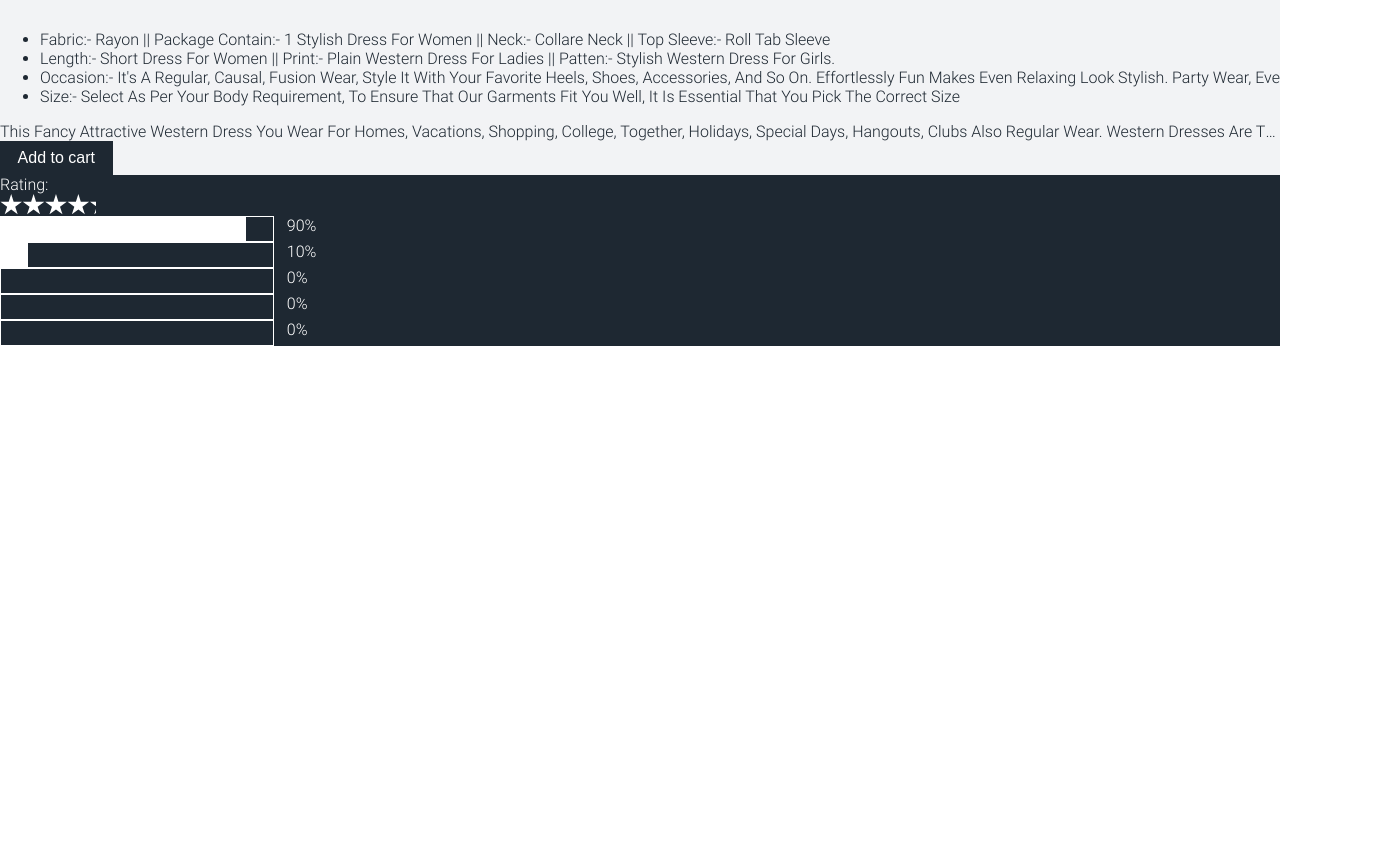
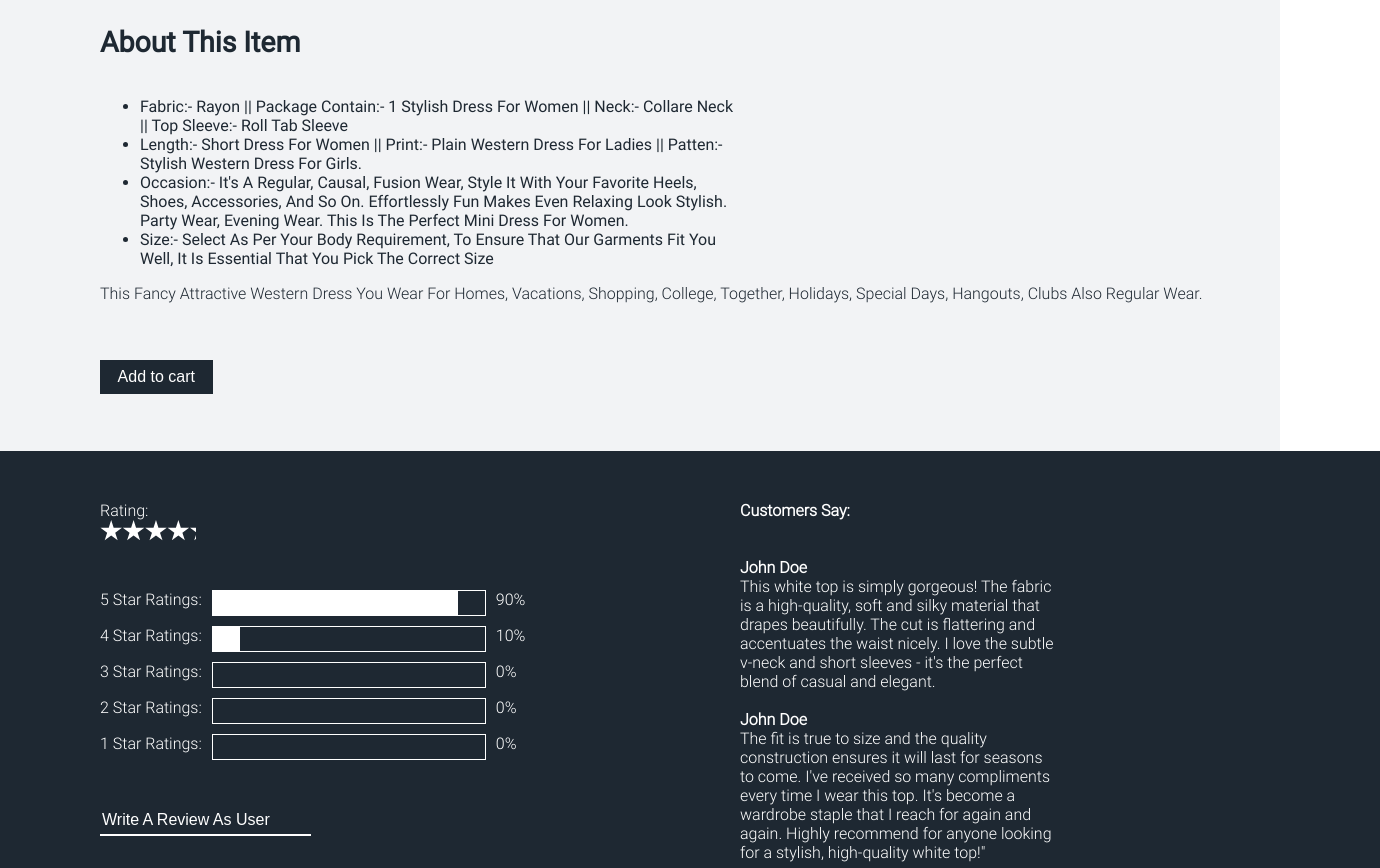
Before and after one commit to ArtConnoisseur/wrap-zip, a Next.js app: page /product-page in a window 1280 px wide. Shown: the part 580-1448 px from the top of the page, 1380 px wide, since content can reach past the window. Before the commit the page ends 926 px from the top, so only its background shows below. Built offline with nearby package versions, Linux system fonts and the light colour scheme.

Commit message:
product page basically done just picture left

```diff
--- a/src/app/components/ratings/ratings.css
+++ b/src/app/components/ratings/ratings.css
@@ -26,5 +26,23 @@
 
 .bar-parent-contianer {
     display: flex;
-    gap: 1%;
+    gap: 10px 10px;
 }
+.rating-bar{
+padding: 0.625rem;
+flex-direction: column;
+/* gap: 0.9375rem ; */
+gap: 5px 5px;
+}
+.rating-bar1{
+    display: flex;
+    gap: 15px 10px;
+    padding-top: 10px;
+    padding-bottom: ;
+}
+.Stars-Ratings{
+    display: flex;
+}
+.ratings{
+    padding-bottom: 50px;
+}
--- a/src/app/components/ratings/ratings.js
+++ b/src/app/components/ratings/ratings.js
@@ -52,11 +52,11 @@ function RatingBars( {five = 0, four = 0, three = 0, two = 0, one = 0} ) {
     } else {
         return (
             <div className='rating-bars'>
-                <Bar percent={five} />
-                <Bar percent={four} />
-                <Bar percent={three} />
-                <Bar percent={two} />
-                <Bar percent={one} />
+                <div className='rating-bar1'>5 Star Ratings:<Bar percent={five} /></div>
+                <div className='rating-bar1'>4 Star Ratings:<Bar percent={four} /></div>
+                <div className='rating-bar1'>3 Star Ratings:<Bar percent={three} /></div>
+                <div className='rating-bar1'>2 Star Ratings:<Bar percent={two} /></div>
+                <div className='rating-bar1'>1 Star Ratings:<Bar percent={one} /></div>
             </div>
         )
     }
@@ -65,9 +65,14 @@ function RatingBars( {five = 0, four = 0, three = 0, two = 0, one = 0} ) {
 export function Ratings({ rating }) {
     return (
         <div className='ratings'>
+            <div className='Stars-
+            Ratings'>
             Rating:
             <Stars rating={`${rating}`} />
+            </div>
             <div>
+                <br></br>
+                <br></br>
                 <RatingBars five={90} four={10}/>
             </div>
         </div>
--- a/src/app/product-page/page.js
+++ b/src/app/product-page/page.js
@@ -8,29 +8,57 @@ export default function ProductPage() {
         <div id='product-page-container'>
             <Header />
             <div id='product'>
-                <h4 className='roboto'>White Blouse Thing,<br/><i>oops sorry I promise ik fashion</i></h4>
-                Inclusive of all texas*
-                <h4 className='roboto'>₹ 3,00,0000.00</h4>
-                Omigod where are you buying your clothes from? Gucci! No prada!
+                <h4 className='roboto'>Silk Trendy White Blouse</h4>
+                <div id="taxes-price">
+                Inclusive of all taxes
+                <h4 className='roboto'>₹ 1,200.00</h4>
+                </div>
+                Crafted from a blend of soft cotton and lightweight chiffon, this top offers both comfort and sophistication.
                 <hr className='short-line'/>
                 <div id='about-text'>
                     <h4 className='roboto'>About This Item</h4>
-                    <ul>
+                    <ul className='roboto'>
                         <li>Fabric:- Rayon || Package Contain:- 1 Stylish Dress For Women || Neck:- Collare Neck || Top Sleeve:- Roll Tab Sleeve</li>
                         <li>Length:- Short Dress For Women || Print:- Plain Western Dress For Ladies || Patten:- Stylish Western Dress For Girls.</li>
                         <li>Occasion:- It's a regular, causal, fusion wear, style it with your favorite heels, shoes, accessories, and so on. Effortlessly fun makes even relaxing look stylish. Party wear, evening wear. This is the perfect mini dress for women.</li>
                         <li>Size:- Select as per your body requirement, To ensure that our garments fit you well, it is essential that you pick the correct size</li>
                     </ul>
-                    This fancy attractive western dress you wear for homes, vacations, shopping, college, together, holidays, special days, hangouts, clubs also regular wear. Western dresses are the perfect gifts for a birthday, Christmas, Valentine, anniversary, or unexpected surprise. Additional Information: ManufacturerLeriya Fashion, Leriya Fashion-India PackerLeriya Fashion-India ImporterLeriya Fashion-India Item Weight300 g Item Dimensions LxWxH15 x 10 x 2 Centimeters Net Quantity1.00 count Generic NameCasual Dress
+                    This fancy attractive western dress you wear for homes, vacations, shopping, college, together, holidays, special days, hangouts, clubs also regular wear.
                 </div>
+                <br></br>
+                <br></br>
+                <br></br>
                 <button className='small-button'>Add to cart</button>
+                <br></br>
+                <br></br>
+                <br></br>
+                <br></br>
             </div>
             <div id='product-review'>
-                <div id='product-ratings'>
+                <div id='product-ratings-parent'><div id='product-ratings'>
                     <Ratings rating='4.3'/>
                 </div>
-                <div id='customer-review'>
 
+                <input type="text" id='review-text' value='Write A Review As User'/>
+                <br></br>
+                <br></br>
+                <br></br>
+                </div>
+                <div id="customer-review">
+                  <b>Customers Say:</b>
+                  <br></br>
+                  <br></br>
+                  <br></br>
+                  <div id='reviews'>
+                  <b>John Doe</b><br></br>
+                  This white top is simply gorgeous! The fabric is a high-quality, soft and silky material that drapes beautifully. The cut is flattering and accentuates the waist nicely. I love the subtle v-neck and short sleeves - it's the perfect blend of casual and elegant.
+                  </div>
+                  <br></br>
+
+                  <div id='reviews'>
+                  <b>John Doe</b><br></br>
+                  The fit is true to size and the quality construction ensures it will last for seasons to come. I've received so many compliments every time I wear this top. It's become a wardrobe staple that I reach for again and again. Highly recommend for anyone looking for a stylish, high-quality white top!"
+                  </div>
                 </div>
             </div>
 
--- a/src/app/product-page/product-page.css
+++ b/src/app/product-page/product-page.css
@@ -1,8 +1,11 @@
-hr.short-line {
+.short-line {
     max-width: 40%;
     border-top: solid black 0px;
 }
-
+#product{
+    flex-direction: column;
+    gap:100%;
+}
 #about-text {
     overflow: hidden;
     text-overflow: ellipsis;
@@ -14,9 +17,53 @@ hr.short-line {
 
 #product {
     background-color: var(--gray-bg);
+    padding-top: 100px;
+    padding-left: 100px;
 }
 
 #product-review {
     background-color: var(--dark-gray-bg);
     color: white;
+    padding-left: 100px;
+    padding-top: 50px;
+    width: 100%;
+    display:flex;
 }
+
+#taxes-prices{
+  background-color: rgb(25, 10, 163);
+    display: flex;
+  column-gap: 5px;
+  justify-content: space-between;
+  width: 600px;
+    overflow:auto;
+
+}
+.roboto{
+    width: 600px;
+}
+ul{
+    width: 600px;
+    overflow:auto;
+
+}
+li{
+    white-space:wrap;
+}
+#review-text {
+    border-bottom: 2px solid white;
+    font-size: 16px;
+    background-color: transparent;
+    padding-bottom: 5px;
+    color: white;
+}
+#product-ratings-parent{
+    width: 50%;
+}
+#customer-review{
+    width:50%;
+}
+#reviews{
+    width:50%;
+    overflow: auto;
+}
```
